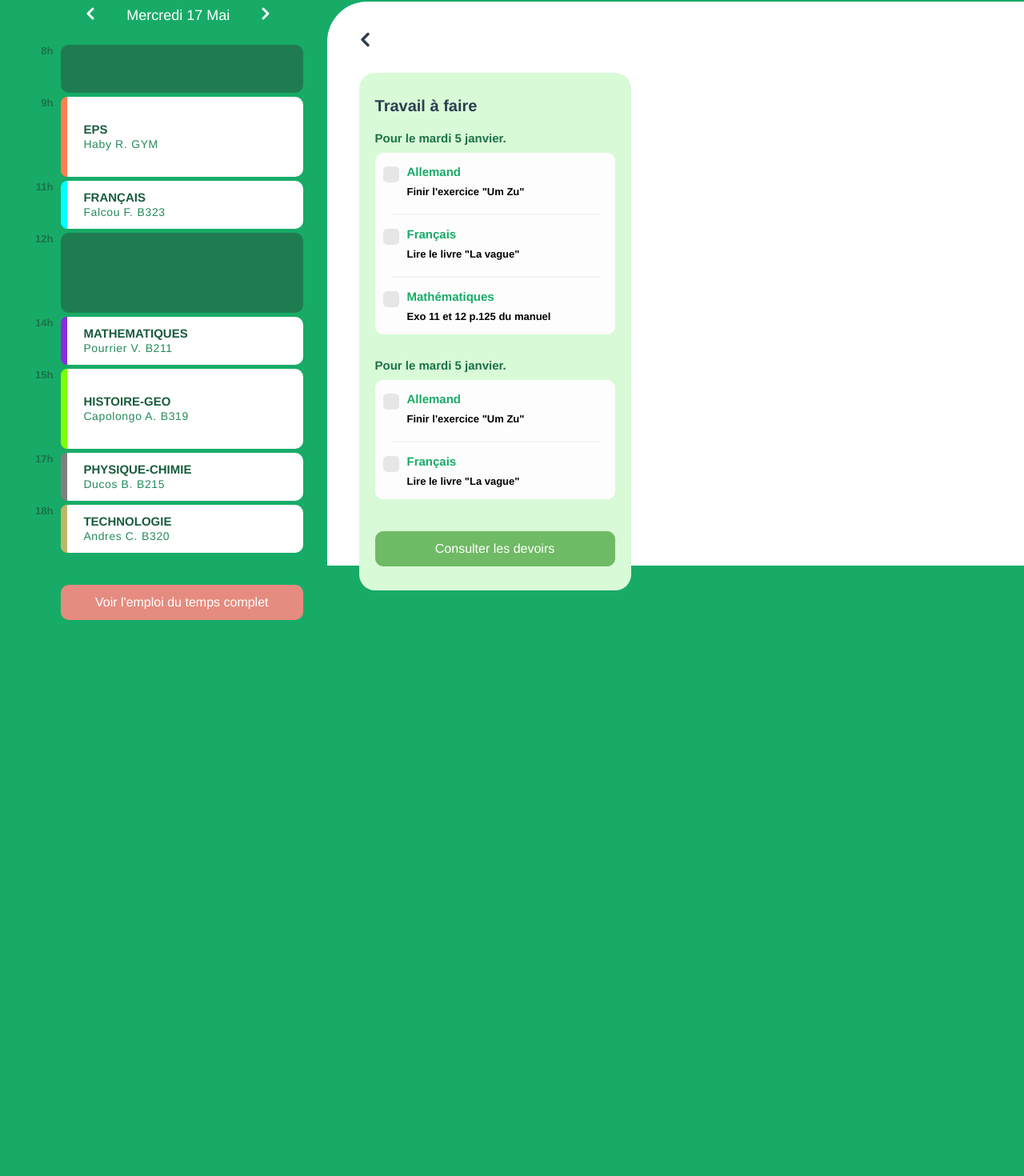
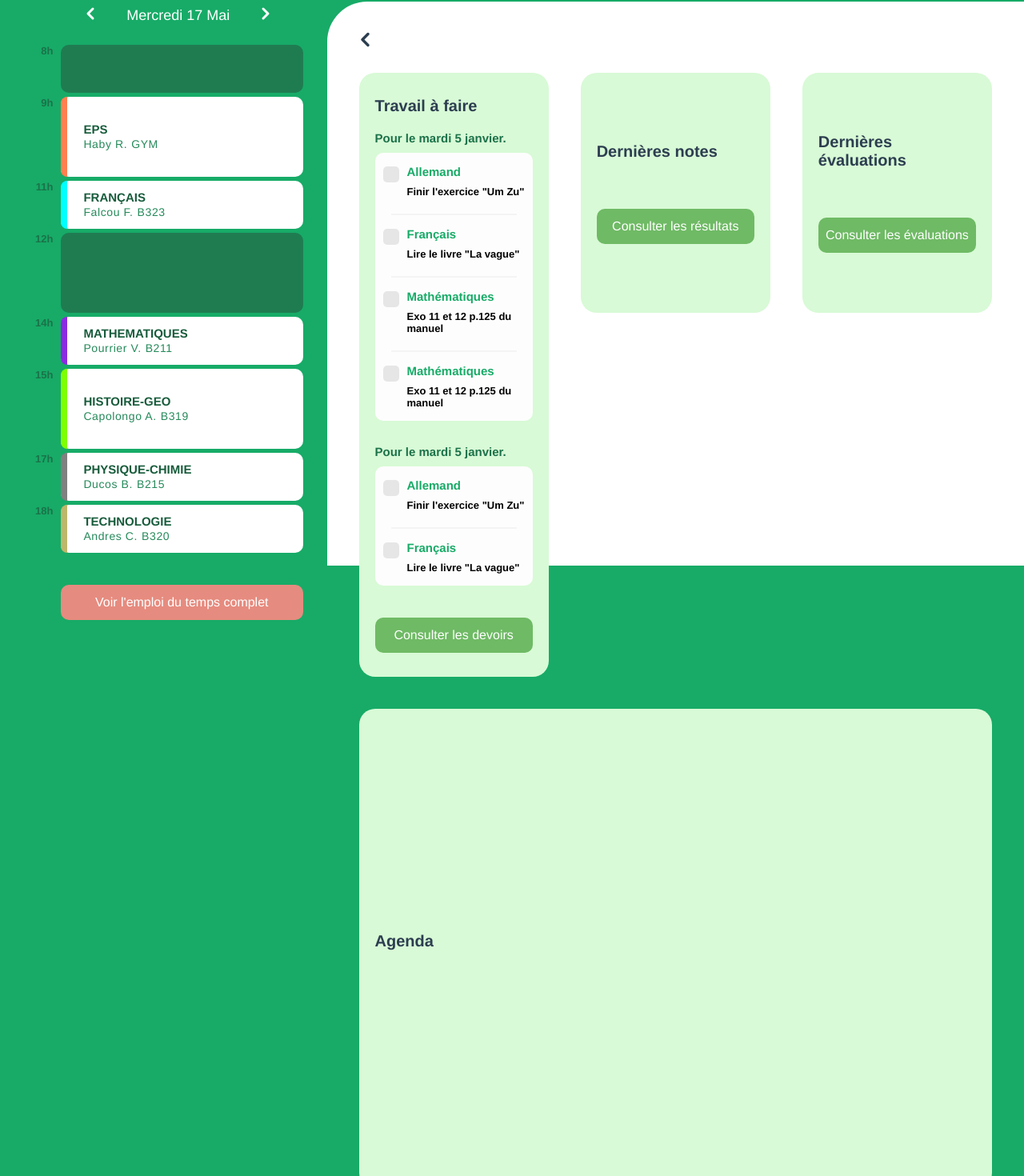
Before and after one commit to alexandre-vl/vue-pronote, a Vue app: page / in a window 1280 px wide. Shown: the part 93-1563 px from the top of the page at 80% size. Before the commit the page ends 888 px from the top, so only its background shows below. Built offline with nearby package versions, Linux system fonts and the light colour scheme.

Commit message:
[ADD] Evaluations, agenda, results container in home view

```diff
--- /dev/null
+++ b/src/components/HomeContainers/EvaluationsContainer.vue
@@ -0,0 +1,68 @@
+<template>
+  <div class="evaluations-view-container">
+    <p class="evaluations-view-container-title">Dernières évaluations</p>
+    <div class="evaluations-view-container-content">
+
+
+    </div>
+    <div class="button-evaluations-view-case">
+      <router-link to="/results/evaluations" class="button-evaluations-view">
+        Consulter les évaluations
+      </router-link>
+
+    </div>
+  </div>
+</template>
+
+<script>
+export default {
+  name: "EvaluationsContainer",
+};
+</script>
+
+<style scoped>
+.evaluations-view-container {
+  display: flex;
+  flex-direction: column;
+  justify-content: center;
+  gap: 20px;
+  text-align: start;
+  margin: 20px;
+  background-color: #d8fad6;
+  border-radius: 20px;
+  padding: 30px 20px;
+  width: 340px;
+  height: 300px;
+}
+
+.evaluations-view-container-title {
+  font-size: 20px;
+  font-weight: bold;
+}
+
+.evaluations-view-container-content {
+  display: flex;
+  flex-direction: column;
+  gap: 30px;
+}
+
+.button-evaluations-view-case {
+  margin-top: 20px;
+  width: 100%;
+  display: flex;
+  align-items: center;
+  justify-content: center;
+}
+
+.button-evaluations-view {
+  height: 100%;
+  width: 100%;
+  padding: 12px 0;
+  border-radius: 10px;
+  border: solid 1px transparent;
+  background-color: #6fba65;
+  color: #fff;
+  font-size: 16px;
+  text-align: center;
+}
+</style>
--- /dev/null
+++ b/src/components/HomeContainers/ResultsContainer.vue
@@ -0,0 +1,68 @@
+<template>
+  <div class="results-view-container">
+    <p class="results-view-container-title">Dernières notes</p>
+    <div class="results-view-container-content">
+
+
+    </div>
+    <div class="button-results-view-case">
+      <router-link to="/results" class="button-results-view">
+        Consulter les résultats
+      </router-link>
+
+    </div>
+  </div>
+</template>
+
+<script>
+export default {
+  name: "ResultsContainer",
+};
+</script>
+
+<style scoped>
+.results-view-container {
+  display: flex;
+  flex-direction: column;
+  justify-content: center;
+  gap: 20px;
+  text-align: start;
+  margin: 20px;
+  background-color: #d8fad6;
+  border-radius: 20px;
+  padding: 30px 20px;
+  width: 340px;
+  height: 300px;
+}
+
+.results-view-container-title {
+  font-size: 20px;
+  font-weight: bold;
+}
+
+.results-view-container-content {
+  display: flex;
+  flex-direction: column;
+  gap: 30px;
+}
+
+.button-results-view-case {
+  margin-top: 20px;
+  width: 100%;
+  display: flex;
+  align-items: center;
+  justify-content: center;
+}
+
+.button-results-view {
+  height: 100%;
+  width: 100%;
+  padding: 12px 0;
+  border-radius: 10px;
+  border: solid 1px transparent;
+  background-color: #6fba65;
+  color: #fff;
+  font-size: 16px;
+  text-align: center;
+}
+</style>
--- a/src/components/HomeContainers/TextbookContainer.vue
+++ b/src/components/HomeContainers/TextbookContainer.vue
@@ -24,6 +24,16 @@
               </label>
             </div>
             <p class="textbook-view-container-homeworks-item-desc">Lire le livre "La vague"</p>
+          </div>
+          <div class="textbook-view-container-homeworks-item">
+            <div class="textbook-item-line"><div class="textbook-item-line-color"></div></div>
+            <div class="textbook-view-container-homeworks-item-title">
+              <label class="control control--checkbox">Mathématiques
+                <input type="checkbox"/>
+                <div class="control__indicator"></div>
+              </label>
+            </div>
+            <p class="textbook-view-container-homeworks-item-desc">Exo 11 et 12 p.125 du manuel</p>
           </div>
           <div class="textbook-view-container-homeworks-item">
             <div class="textbook-item-line"><div class="textbook-item-line-color"></div></div>
--- /dev/null
+++ b/src/components/HomeContainers/TimetableContainer.vue
@@ -0,0 +1,43 @@
+<template>
+  <div class="timetable-view-container">
+    <p class="timetable-view-container-title">Agenda</p>
+    <div class="timetable-view-container-content">
+
+
+    </div>
+  </div>
+</template>
+
+<script>
+export default {
+  name: "TimetableContainer",
+};
+</script>
+
+<style scoped>
+.timetable-view-container {
+  display: flex;
+  flex-direction: column;
+  justify-content: center;
+  gap: 20px;
+  text-align: start;
+  margin: 20px;
+  background-color: #d8fad6;
+  border-radius: 20px;
+  padding: 30px 20px;
+  width: 340px;
+  height: 600px;
+}
+
+.timetable-view-container-title {
+  font-size: 20px;
+  font-weight: bold;
+}
+
+.timetable-view-container-content {
+  display: flex;
+  flex-direction: column;
+  gap: 30px;
+}
+
+</style>
--- a/src/router/index.js
+++ b/src/router/index.js
@@ -18,6 +18,11 @@ const routes = [
     component: () => import("../views/ResultsView.vue"),
   },
   {
+    path: "/results/evaluations",
+    name: "evaluations",
+    component: () => import("../views/categories/results/EvaluationsView.vue"),
+  },
+  {
     path: "/timetable",
     name: "timetable",
     component: () => import("../views/TimetableView.vue"),
--- a/src/views/HomeView.vue
+++ b/src/views/HomeView.vue
@@ -1,21 +1,34 @@
 <template>
   <div class="home">
     <TextbookContainer />
+    <ResultsContainer />
+    <EvaluationsContainer />
+    <TimetableContainer />
   </div>
 </template>
 
 <script>
 
 import TextbookContainer from "@/components/HomeContainers/TextbookContainer";
+import ResultsContainer from "@/components/HomeContainers/ResultsContainer";
+import EvaluationsContainer from "@/components/HomeContainers/EvaluationsContainer";
+import TimetableContainer from "@/components/HomeContainers/TimetableContainer";
 export default {
   name: "HomeView",
-  components: {TextbookContainer}
+  components: {TimetableContainer, EvaluationsContainer, ResultsContainer, TextbookContainer}
 };
 </script>
 
 <style scoped>
 .home {
-  padding: 0 20px
+  display: flex;
+  flex-direction: row;
+  flex-wrap: wrap;
+  padding: 0 20px;
+}
+
+.home>* {
+  flex: 1 1 160px;
 }
 
 </style>
--- a/src/views/ResultsView.vue
+++ b/src/views/ResultsView.vue
@@ -1,5 +1,5 @@
 <template>
-    <div className="results">
+    <div class="results">
     </div>
 </template>
 
--- /dev/null
+++ b/src/views/categories/results/EvaluationsView.vue
@@ -0,0 +1,18 @@
+<template>
+  <div class="evaluations">
+    <h1>Evaluations</h1>
+  </div>
+</template>
+
+
+<script>
+
+export default {
+  name: 'EvaluationsView',
+}
+
+</script>
+
+<style>
+
+</style>
```
